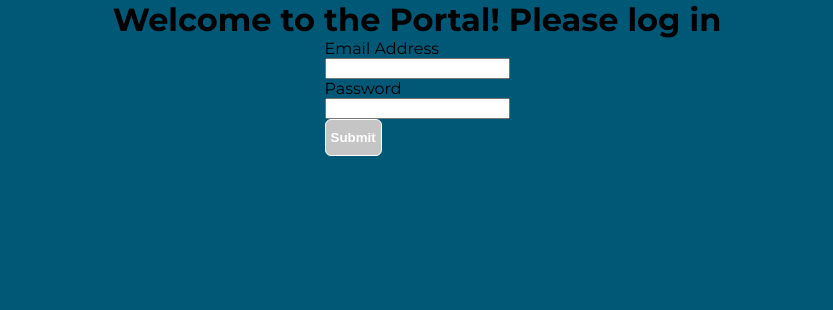
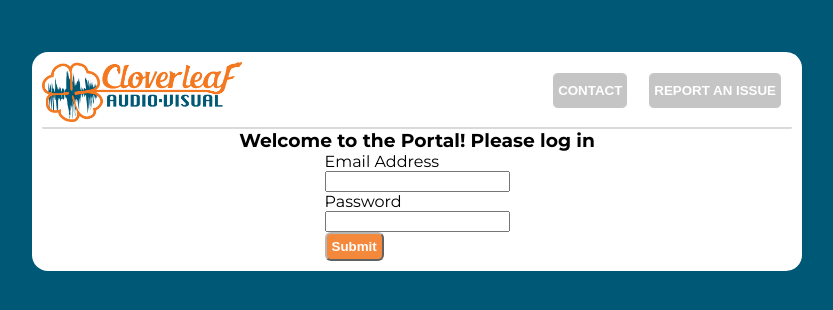
Before and after one commit to kalebolson/cloverleaf-server, a React (Create React App) app in the folder client/: page / in a window 1280 px wide. Shown: the top 310 px of the page, without its empty margins (223-1056 px from the left). Built offline with nearby package versions, Linux system fonts and the light colour scheme.

Commit message:
Improve styling of desktop file table

```diff
--- a/client/src/App.css
+++ b/client/src/App.css
@@ -31,7 +31,7 @@ header {
 
 button {
   background-color: rgb(197, 197, 197);
-  padding: 10px 5px;
+  padding: 5px 5px;
   font-size: 16;
   font-weight: bold;
   text-decoration: none;
@@ -45,6 +45,7 @@ button {
 
 
 .header-btns {
+  padding: 10px 5px;
   margin: 10px;
 }
 
@@ -59,7 +60,8 @@ button {
 
 .divider {
   display: block;
-  border-bottom: 1px solid #dbd9d9;
+  border-bottom: 2px solid #dbd9d9;
+  border-radius: 1em;
   height: 1px;
   margin: 5 0 5 0;
 }
@@ -73,6 +75,33 @@ button {
   position: relative;
   left: 0px;
   top: 4px;
+}
+
+.red {
+  color: red;
+}
+
+.italics {
+  font-style: italic;
+}
+
+.orange-btn {
+  background-color: #f37820e0;
+  border: 2px outset rgb(182, 182, 182);
+}
+
+.orange-btn:hover {
+  border: 2px inset rgb(0, 0, 0);
+}
+
+.file-table {
+  border: 3px outset gray;
+  border-radius: 1em;
+}
+
+.file-table td {
+  text-align: center;
+  vertical-align: middle;
 }
 
 @media screen and (max-width: 720px) {
--- a/client/src/App.jsx
+++ b/client/src/App.jsx
@@ -5,22 +5,21 @@ import './App.css'
 import { useState } from 'react'
 import Login from "./Login"
 import useToken from './hooks/useToken'
+import Header from "./components/Header"
+import Divider from "./components/Divider"
 
 function App() {
     const { token, setToken } = useToken()
 
-    if (!token){
-        return <Login setToken={setToken} />
-    }
-
     return (
         <div className="wrapper">
-            <BrowserRouter>
-                <Routes>
-                    <Route path='/home' element={<Home />}/>
-                    <Route path='/routetest' element={<Route2Test />} />
-                </Routes>
-            </BrowserRouter>
+            <div className="App">
+            <Header />
+            <Divider />
+            {!token
+            ? <Login setToken={setToken} />
+            : <Home token={token} />}
+            </div>
         </div>
     )
 }
--- a/client/src/Home.jsx
+++ b/client/src/Home.jsx
@@ -93,9 +93,7 @@ function Home() {
   }, [project])
 
   return (
-    <div className="App">
-      <Header />
-      <Divider />
+    <div className="home">
       <Welcome clientName={clientName}/>
       <FixedListComboBox projectList={projects} selected={project ? project['Project Name'] : ''} onChangeProject={changeProject} />
       <Divider />
--- a/client/src/Login.jsx
+++ b/client/src/Login.jsx
@@ -14,6 +14,7 @@ async function checkCreds(creds){
 export default function Login (props) {
     const [username, setUsername] = useState()
     const [password, setPassword] = useState()
+    const [invalidCreds, setInvalidCreds] = useState()
 
     const submitClicked = async (e) => {
         e.preventDefault()
@@ -22,12 +23,13 @@ export default function Login (props) {
             username,
             password
         })
-        console.log("Received token:", token)
+        !token.username ? setInvalidCreds(true) : setInvalidCreds(false)
         props.setToken(token)
     }
     return (
         <div className="login-wrapper">
-            <h1>Welcome to the Portal! Please log in</h1>
+            <h3>Welcome to the Portal! Please log in</h3>
+            {invalidCreds && <p className='red italics'>Email or Password invalid</p>}
             <form onSubmit={submitClicked}>
                 <label>
                     <p>Email Address</p>
@@ -38,7 +40,7 @@ export default function Login (props) {
                     <input type="password" onChange={(e) => setPassword(e.target.value)} />
                 </label>
                 <div>
-                    <button type="submit">Submit</button>
+                    <button type="submit" className='orange-btn'>Submit</button>
                 </div>
             </form>
         </div>
--- a/client/src/components/FileContainer.jsx
+++ b/client/src/components/FileContainer.jsx
@@ -11,14 +11,14 @@ const FileContainer = ({ files }) => {
     const items = files.map((file) => {
         const showReviewBtn = (file.status && file.status === "Awaiting Client Review")
         return (<tr key={file.title}>
-            <td><Button text={file.title} className={`file-link-btn ${file.link && 'btn-has-link'}`} btnLink={file.link}/></td>
+            <td><Button text={file.title} className={`file-link-btn orange-btn ${file.link && 'btn-has-link'}`} btnLink={file.link}/></td>
             <td>{file.stage}</td>
             <td>{file.status}</td>
             <td>{file.deadline}</td>
             <td>{file.notes}</td>
             {showReviewBtn &&
                 <td className='action-required-column'>
-                    <Button text='Update Status' btnLink={file.reviewLink} className='file-review-btn'/>
+                    <Button text='Update Status' btnLink={file.reviewLink} className='file-review-btn orange-btn'/>
                     <img src={alertIcon} alt="Notification Icon" className='alert-icon'/> <br />
                     Action Required by {file.deadline}!
                 </td>}
--- a/client/src/components/MobileFileContainerDetails.jsx
+++ b/client/src/components/MobileFileContainerDetails.jsx
@@ -15,10 +15,10 @@ function MobileFileContainerDetails({ file }) {
             <h5>Stage: {stage}</h5>
             <h5>Status: {status}</h5>
             <h5>Notes: {notes}</h5>
-            {link && <Button text="Review File" btnLink={link} className='file-btn'/>}
+            {link && <Button text="Review File" btnLink={link} className='file-btn orange-btn'/>}
             {showReviewBtn &&
                 <div>
-                    <Button text="Update Status" btnLink={reviewLink} className='file-btn'/>
+                    <Button text="Update Status" btnLink={reviewLink} className='file-btn orange-btn'/>
                     <img src={alertIcon} alt="Notification Icon" className='alert-icon'/>
                     <h5>Action Required by {deadline}! </h5>
                 </div>}
```
